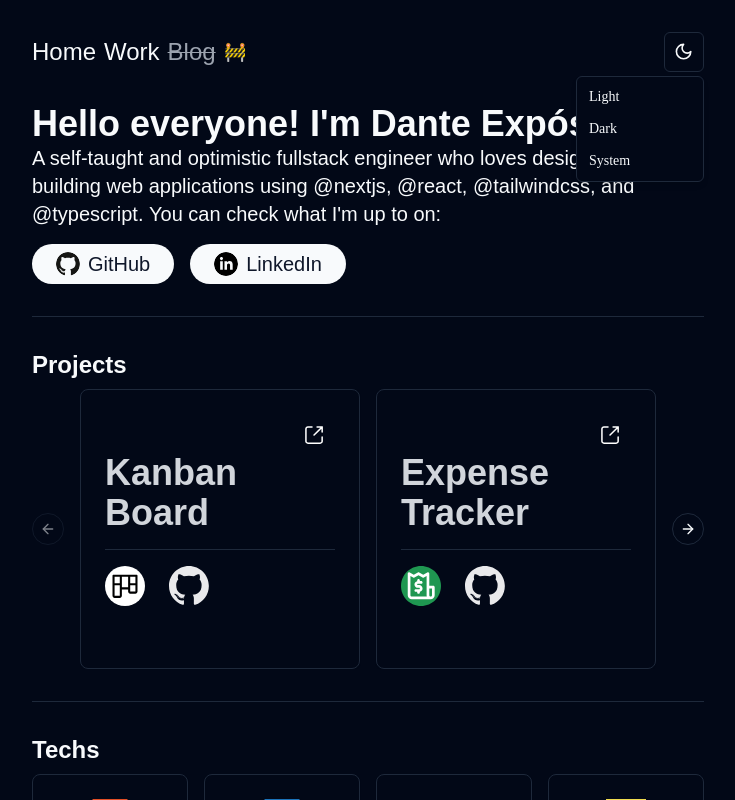
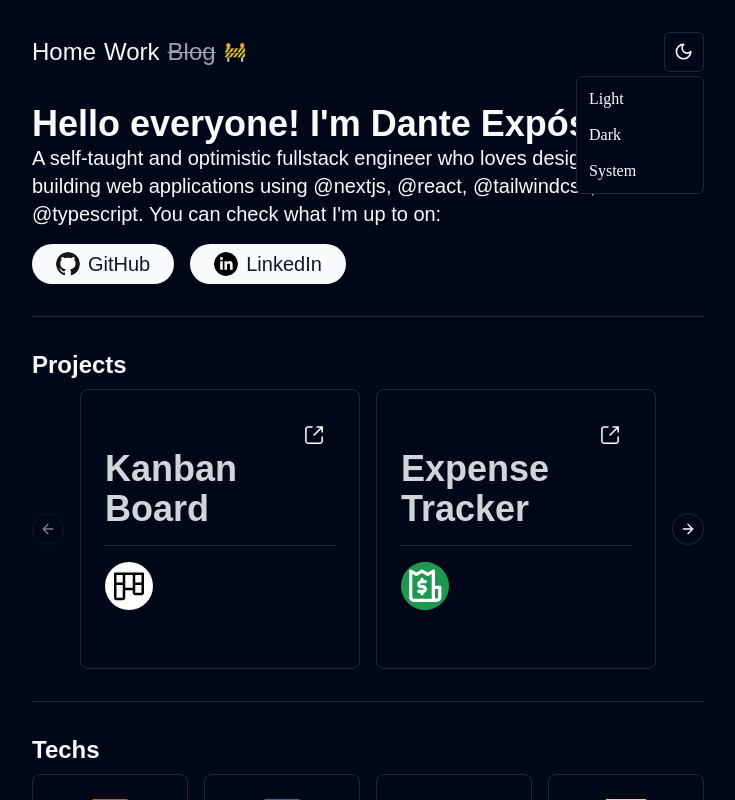
Before and after one commit to danteexpo/portfolio, a Next.js app: page / in a window 1280 px wide. Both pictures are taken after a click on the button "Toggle theme". Shown: the top 800 px of the page, without its empty margins (272-1007 px from the left). Built offline with nearby package versions, Linux system fonts and the light colour scheme; a web font is replaced by a local one.

Commit message:
Bigger links on projects

```diff
--- a/src/components/ui/dropdown-menu.tsx
+++ b/src/components/ui/dropdown-menu.tsx
@@ -81,7 +81,7 @@ const DropdownMenuItem = React.forwardRef<
   <DropdownMenuPrimitive.Item
     ref={ref}
     className={cn(
-      'relative flex cursor-default select-none items-center rounded-sm px-2 py-1.5 text-sm outline-none transition-colors focus:bg-accent focus:text-accent-foreground data-[disabled]:pointer-events-none data-[disabled]:opacity-50',
+      'relative flex cursor-default select-none items-center rounded-sm px-2 py-1.5 outline-none transition-colors focus:bg-accent focus:text-accent-foreground data-[disabled]:pointer-events-none data-[disabled]:opacity-50',
       inset && 'pl-8',
       className
     )}
@@ -172,7 +172,7 @@ const DropdownMenuShortcut = ({
 }: React.HTMLAttributes<HTMLSpanElement>) => {
   return (
     <span
-      className={cn('ml-auto text-xs tracking-widest opacity-60', className)}
+      className={cn('ml-auto text-sm tracking-widest opacity-60', className)}
       {...props}
     />
   );
--- a/src/data/data.ts
+++ b/src/data/data.ts
@@ -9,7 +9,6 @@ export type ProjectType = {
 	id: number;
 	title: string;
 	href: string;
-	github: string;
 	img: string;
 	inverts: boolean;
 };
@@ -53,7 +52,6 @@ const projectsData: ProjectType[] = [
 		id: 0,
 		title: "Kanban Board",
 		href: "https://kanban-de.vercel.app/",
-		github: "https://github.com/danteexpo/kanban",
 		img: "/static/projects/kanban.svg",
 		inverts: true,
 	},
@@ -61,7 +59,6 @@ const projectsData: ProjectType[] = [
 		id: 1,
 		title: "Expense Tracker",
 		href: "https://expense-tracker-de.vercel.app/",
-		github: "https://github.com/danteexpo/expense-tracker",
 		img: "/static/projects/expensetracker.svg",
 		inverts: false,
 	},
@@ -69,7 +66,6 @@ const projectsData: ProjectType[] = [
 		id: 2,
 		title: "Team Work!",
 		href: "https://teamwork-de.vercel.app/",
-		github: "https://github.com/danteexpo/teamwork",
 		img: "/static/projects/teamwork.svg",
 		inverts: false,
 	},
@@ -77,7 +73,6 @@ const projectsData: ProjectType[] = [
 		id: 3,
 		title: "Netflix Clone",
 		href: "https://netflix-clone-de.vercel.app/",
-		github: "https://github.com/danteexpo/netflix-clone",
 		img: "/static/projects/netflixclone.svg",
 		inverts: false,
 	},
@@ -85,7 +80,6 @@ const projectsData: ProjectType[] = [
 		id: 4,
 		title: "Keyboard Champ",
 		href: "https://keyboard-champ.vercel.app/",
-		github: "https://github.com/danteexpo/keyboard-champ",
 		img: "/static/projects/keyboardchamp.svg",
 		inverts: false,
 	},
@@ -93,7 +87,6 @@ const projectsData: ProjectType[] = [
 		id: 5,
 		title: "Magic Match",
 		href: "https://magic-match-de.vercel.app/",
-		github: "https://github.com/danteexpo/magic-match",
 		img: "/static/projects/magicmatch.svg",
 		inverts: false,
 	},
--- a/src/pages/_app.tsx
+++ b/src/pages/_app.tsx
@@ -1,9 +1,6 @@
 import '@/styles/globals.css';
 import type { AppProps } from 'next/app';
-import { useRouter } from 'next/router';
 
 export default function App({ Component, pageProps }: AppProps) {
-  const router = useRouter();
-
   return <Component {...pageProps} />;
 }
--- a/src/pages/index.tsx
+++ b/src/pages/index.tsx
@@ -159,7 +159,8 @@ export default function Home({
             <CarouselContent>
               {projects.map((project) => (
                 <CarouselItem key={project.id} className="sm:basis-1/2">
-                  <Card className="group">
+                  <a href={project.href} target="_blank" rel="noreferrer">
+                    <Card className="group hover:border-primary transition-colors duration-300">
                       <CardContent className="p-6 relative flex flex-col aspect-square justify-center space-y-4">
                         <h2
                           data-before={project.title}
@@ -168,40 +169,15 @@ export default function Home({
                           {project.title}
                         </h2>
                         <Separator />
-                      <span className="flex items-center space-x-6">
-                        <a
-                          href={project.href}
-                          target="_blank"
-                          rel="noreferrer"
-                          className="relative hover:outline outline-[6px] outline-gray-300 dark:outline-gray-700 rounded-full h-8 w-8 sm:h-10 sm:w-10 transition-[outline] duration-150"
-                        >
+                        <span className="relative rounded-full h-8 w-8 sm:h-10 sm:w-10 md:h-12 md:w-12">
                           <Image
                             src={project.img}
                             alt={project.title}
                             fill
                             className={project.inverts ? 'dark:invert' : ''}
                           />
-                        </a>
-                        <a
-                          href={project.github}
-                          target="_blank"
-                          rel="noreferrer"
-                          className="relative hover:outline outline-[6px] outline-gray-300 dark:outline-gray-700 rounded-full h-8 w-8 sm:h-10 sm:w-10 transition-[outline] duration-150"
-                        >
-                          <Image
-                            src="/static/github.svg"
-                            alt={`${project.title} GitHub`}
-                            fill
-                            className="dark:invert"
-                          />
-                        </a>
                         </span>
-                      <a
-                        href={project.href}
-                        target="_blank"
-                        rel="noreferrer"
-                        className="group-hover:bg-gray-300 dark:group-hover:bg-gray-700 transition-colors duration-300 p-3 rounded-lg absolute top-0 right-4 xs:top-2 xs:right-6"
-                      >
+                        <span className="group-hover:bg-gray-300 dark:group-hover:bg-gray-700 transition-colors duration-300 p-3 rounded-lg absolute top-0 right-4 xs:top-2 xs:right-6">
                           <Image
                             src="/static/link.svg"
                             alt={`Link to ${project.title}`}
@@ -209,9 +185,10 @@ export default function Home({
                             height={18}
                             className="dark:invert"
                           />
-                      </a>
+                        </span>
                       </CardContent>
                     </Card>
+                  </a>
                 </CarouselItem>
               ))}
             </CarouselContent>
```
Lines whose indentation alone changed are shown as unchanged.
